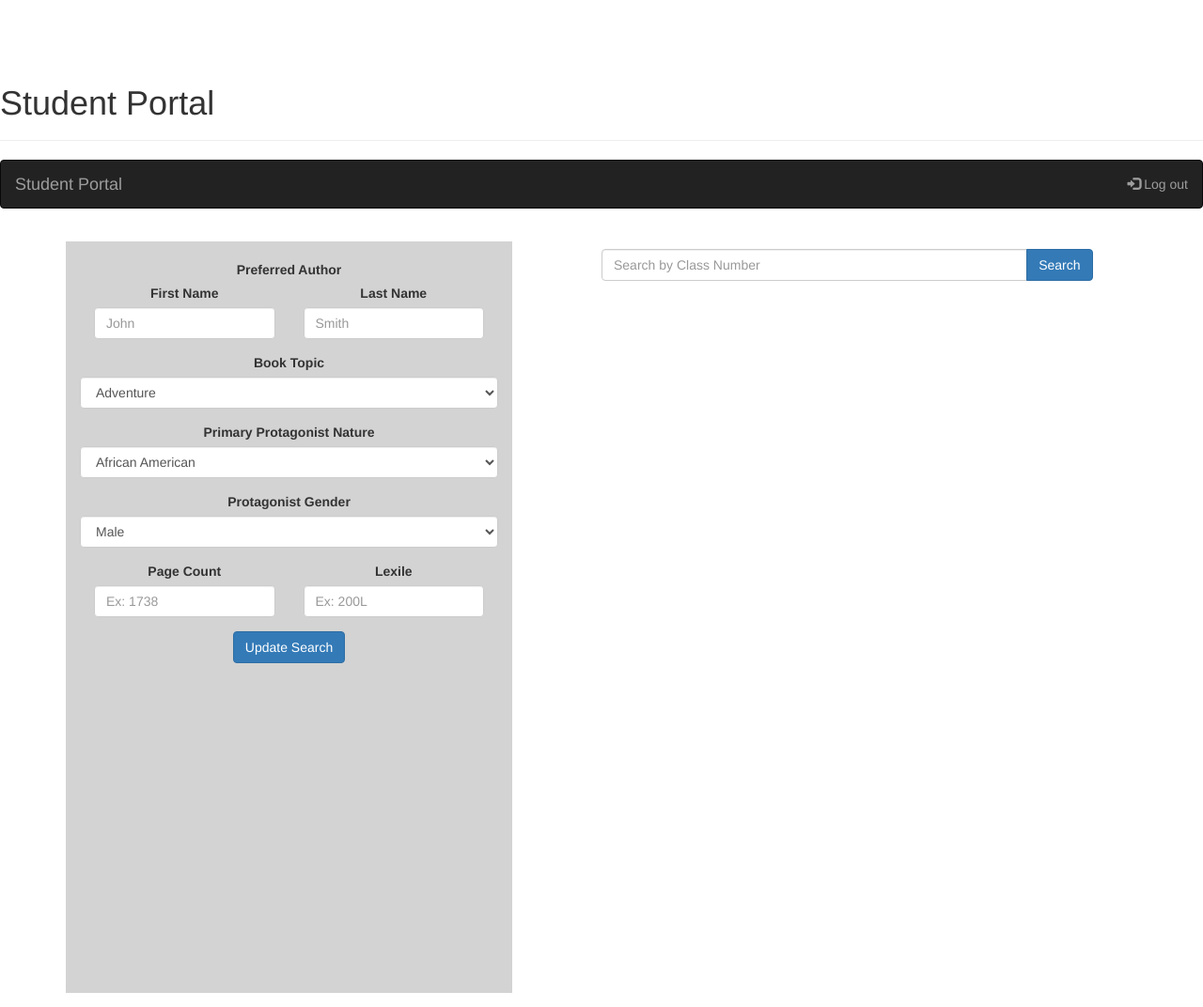
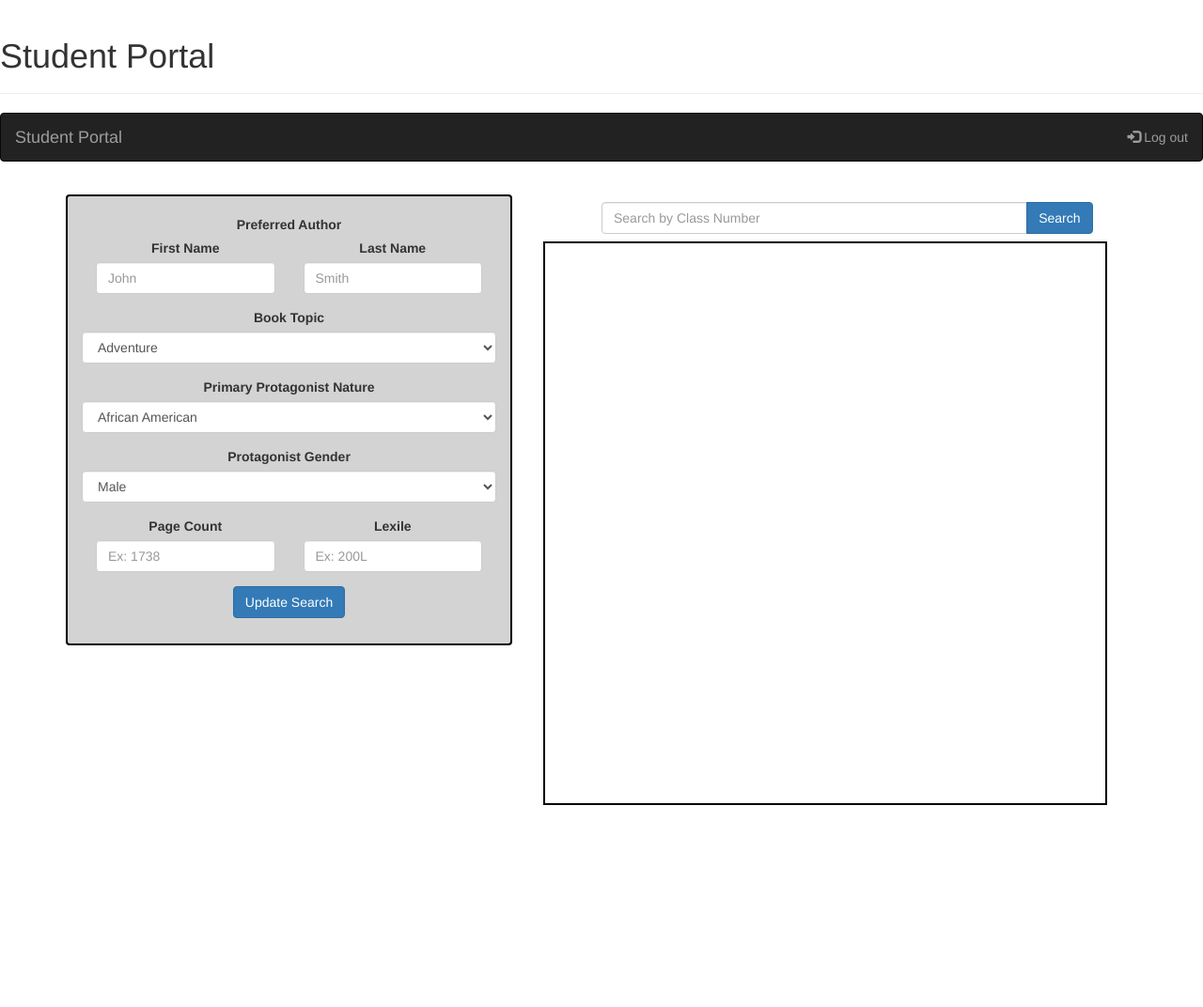
Before and after one commit to GMoede/BookMatching, a PHP site: page /studentportal.html in a window 1280 px wide. Shown: the whole page at 94% size. After the commit the page ends 857 px from the top, so only its background shows below. Run offline with PHP 8.4, Linux system fonts and the light colour scheme; some libraries are stand-ins or nearby versions.

Commit message:
Update studentportal.css

```diff
--- a/studentportal.css
+++ b/studentportal.css
@@ -1,5 +1,5 @@
 body {
-    padding-top: 50px;
+    height: 800px;
 }
 .dropdown.dropdown-lg .dropdown-menu {
     margin-top: -1px;
@@ -89,7 +89,9 @@ body {
 }
 
 #sidebar{
-    height: 100vh;
+    height: 480px;
+    border: 2px solid black;
+    border-radius: 4px;
     background-color: lightgrey;
 }
 
@@ -99,6 +101,14 @@ body {
 }
 
 #book_entry{
+    width: 100%;
     border: 2px solid black;
     border-radius: 5px;
 }
+
+#search_results{
+    height: 600px;
+    width: 600px;
+    overflow: scroll;
+    border: 2px solid black;
+}
```
